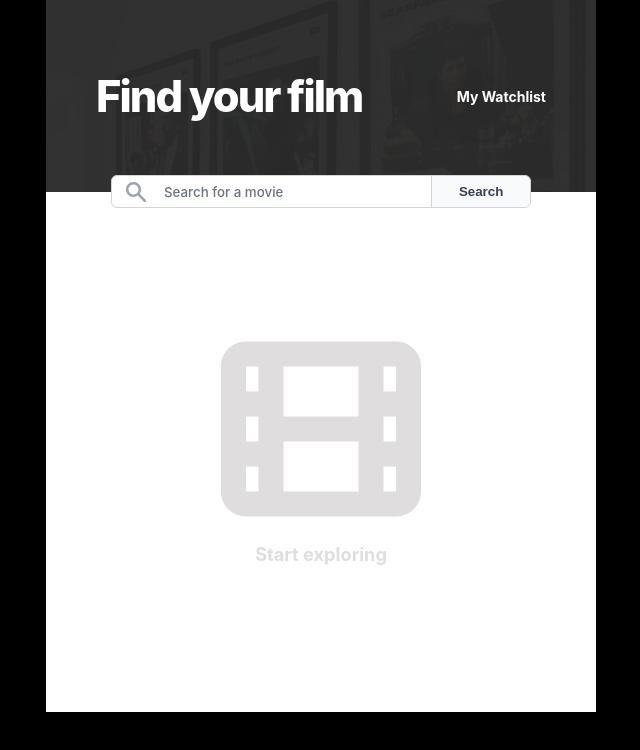
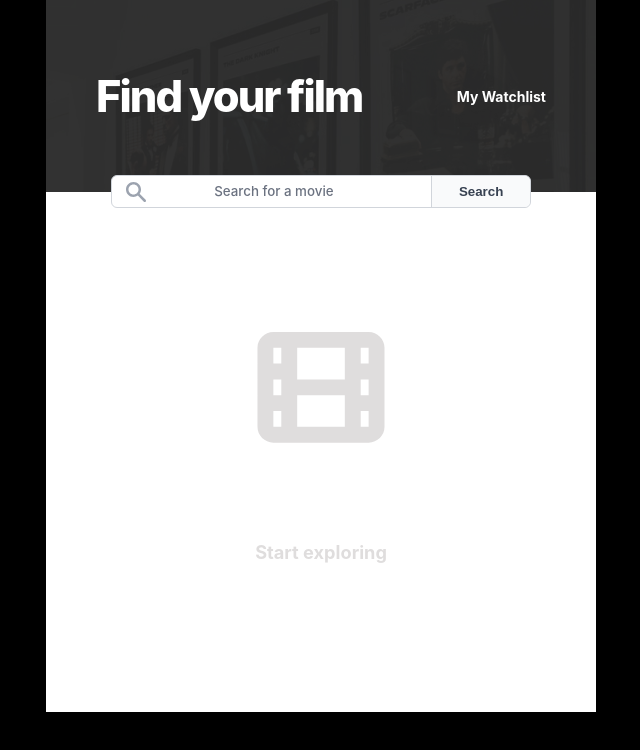
Before and after one commit to winpeed/watchlist-creator-typescript, a Next.js app: page / in a window 1280 px wide. Shown: the top 750 px of the page, without its empty margins (319-959 px from the left). Built offline with nearby package versions, Linux system fonts and the light colour scheme.

Commit message:
Modified the Image width and height properties

```diff
--- a/components/BottomComponent.tsx
+++ b/components/BottomComponent.tsx
@@ -1,11 +1,50 @@
 import Image from "next/image";
-import React, { useState, useEffect } from "react";
+import React, { useState } from "react";
 import MovieComponent from "./MovieComponent";
 
-type Props = {};
+interface Movies {
+  Title: string;
+  Year: string;
+  imdbID: string;
+  Type: string;
+  Poster: string;
+}
 
-export default function BottomComponent({}: Props) {
-  const [movies, setMovies] = useState<null | []>(null);
+export interface MovieData {
+  Title: string;
+  Year: string;
+  Rated: string;
+  Released: string;
+  Runtime: string;
+  Genre: string;
+  Director: string;
+  Writer: string;
+  Actors: string;
+  Plot: string;
+  Language: string;
+  Country: string;
+  Awards: string;
+  Poster: string;
+  Ratings: Rating[];
+  Metascore: string;
+  imdbRating: string;
+  imdbVotes: string;
+  imdbID: string;
+  Type: string;
+  DVD: string;
+  BoxOffice: string;
+  Production: string;
+  Website: string;
+  Response: string;
+}
+
+interface Rating {
+  Source: string;
+  Value: string;
+}
+
+export default function BottomComponent() {
+  const [movies, setMovies] = useState<null | MovieData[]>(null);
   const [searchText, setSearchText] = useState<string | "">("");
 
   async function getMovies() {
@@ -13,13 +52,13 @@ export default function BottomComponent({}: Props) {
       `https://www.omdbapi.com/?apikey=b1015377&s=${searchText}`
     );
     const data = await response.json();
-    return data.Search.map((result) => result.imdbID);
+    return data.Search.map((result: Movies) => result.imdbID);
   }
 
   async function fetchMovieDetails() {
     const idMovie = await getMovies();
 
-    const movieDetails = idMovie.map(async (id) => {
+    const movieDetails = idMovie.map(async (id: string) => {
       const response = await fetch(
         `https://www.omdbapi.com/?apikey=b1015377&i=${id}`
       );
@@ -31,16 +70,21 @@ export default function BottomComponent({}: Props) {
 
   async function setAllMovies() {
     const results = await fetchMovieDetails();
-    Promise.all(results).then((data) => {
-      console.log(data);
+    Promise.all(results).then((data: MovieData[]) => {
       setMovies(data);
     });
+  }
+
+  function handleSubmit(e: any) {
+    e.preventDefault();
+    setAllMovies();
   }
 
   return (
     <section className="bottom">
       <div className="input-wrapper">
         <Image src="/search.svg" alt="Search Icon" width={20} height={20} />
+        <form onSubmit={handleSubmit}>
           <input
             type="text"
             placeholder="Search for a movie"
@@ -48,23 +92,24 @@ export default function BottomComponent({}: Props) {
             value={searchText}
             onChange={({ target }) => setSearchText(target.value)}
           />
-        <button id="search-button" onClick={setAllMovies}>
-          Search
-        </button>
+          <button id="search-button">Search</button>
+        </form>
       </div>
 
       {!movies ? (
         <div className="explore">
+          <div style={{ width: "200px", height: "200px" }}>
             <Image
               src="/start.svg"
               alt="Start Exploring"
-            width={200}
-            height={200}
+              width={1920}
+              height={1080}
             />
+          </div>
           <p className="text-explore">Start exploring</p>
         </div>
       ) : (
-        movies.map((result) => (
+        movies.map((result: MovieData) => (
           <MovieComponent key={result.Title} data={result} />
         ))
       )}
--- a/components/MovieComponent.tsx
+++ b/components/MovieComponent.tsx
@@ -1,17 +1,20 @@
 import Image from "next/image";
 import React from "react";
+import { MovieData } from "./BottomComponent";
 
-type Props = {};
+type DataProps = {
+  data: MovieData;
+};
 
-export default function MovieComponent({ data }: Props) {
+export default function MovieComponent({ data }: DataProps) {
   const { Title, Poster, Genre, Runtime, imdbRating, Plot } = data;
   return (
     <div className="card">
       <Image
         src={`${Poster}`}
         alt={`${Title}`}
-        width={40}
-        height={120}
+        width={1920}
+        height={1080}
         objectFit="contain"
       />
       <div className="first">
--- a/components/TopComponent.tsx
+++ b/components/TopComponent.tsx
@@ -1,8 +1,6 @@
 import React from "react";
 
-type Props = {};
-
-export default function TopComponent({}: Props) {
+export default function TopComponent() {
   return (
     <section className="top">
       <div>
--- a/containers/HomeContainer.tsx
+++ b/containers/HomeContainer.tsx
@@ -2,9 +2,7 @@ import React from "react";
 import BottomComponent from "../components/BottomComponent";
 import TopComponent from "../components/TopComponent";
 
-type Props = {};
-
-export default function HomeContainer({}: Props) {
+export default function HomeContainer() {
   return (
     <>
       <TopComponent />
--- a/styles/global.css
+++ b/styles/global.css
@@ -216,7 +216,7 @@ body {
   -ms-grid-rows: 4% 20% 20% 40% 4%;
       grid-template-rows: 4% 20% 20% 40% 4%;
   max-width: 420px;
-  padding: 0em 1em;
+  padding: 0.7em 0.5em;
 }
 
 .card div {
--- a/styles/global.scss
+++ b/styles/global.scss
@@ -164,7 +164,7 @@ body {
   grid-template-columns: 27% 7% 62% 4%;
   grid-template-rows: 4% 20% 20% 40% 4%;
   max-width: 420px;
-  padding: 0em 1em;
+  padding: 0.7em 0.5em;
 
   div {
     display: flex;
```
Also changed, not shown: 1 other file (tests, documents, lock files or other folders). Lines whose indentation alone changed are shown as unchanged.
